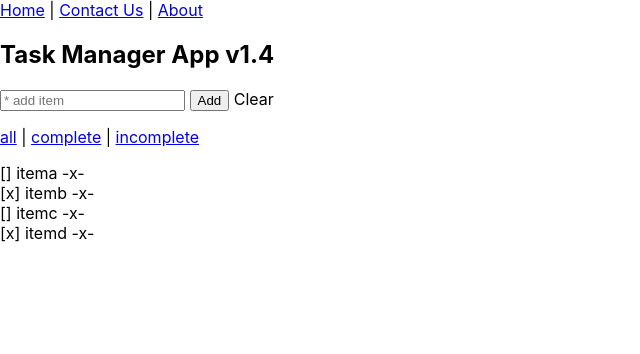
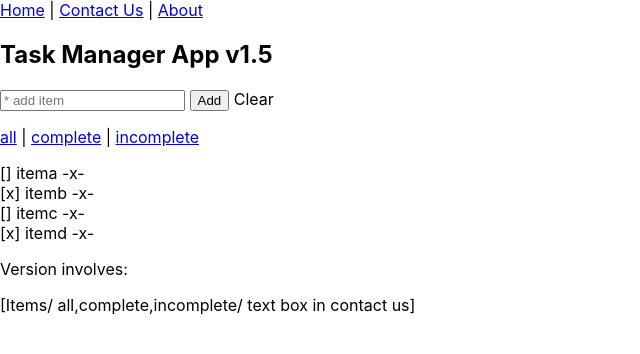
Before and after one commit to NatGallagher/taskmgr-app-v1, a React (Create React App) app in the folder taskmgr-app-v1/: page /#/ in a window 1280 px wide. Shown: the top 354 px of the page, without its empty margins (0-640 px from the left). Built offline with nearby package versions, Linux system fonts and the light colour scheme.

Commit message:
contact and home edited

```diff
--- a/taskmgr-app-v1/src/components/Home.js
+++ b/taskmgr-app-v1/src/components/Home.js
@@ -3,7 +3,7 @@ import {Link} from "react-router-dom"
 function Home() {
     return (
       <>
-        <h2>Task Manager App v1.4</h2>
+        <h2>Task Manager App v1.5</h2>
         <p></p>
         <div>
             <input type="text" maxLength={25} placeholder="* add item"/>
@@ -21,6 +21,12 @@ function Home() {
           <span>[] itemc -x-</span><br/>
           <span>[x] itemd -x-</span>
         </div>
+        <div>
+          <p>Version involves:</p>
+          [Items/
+          all,complete,incomplete/
+          text box in contact us]
+        </div>
       </>
     );
   }
```
